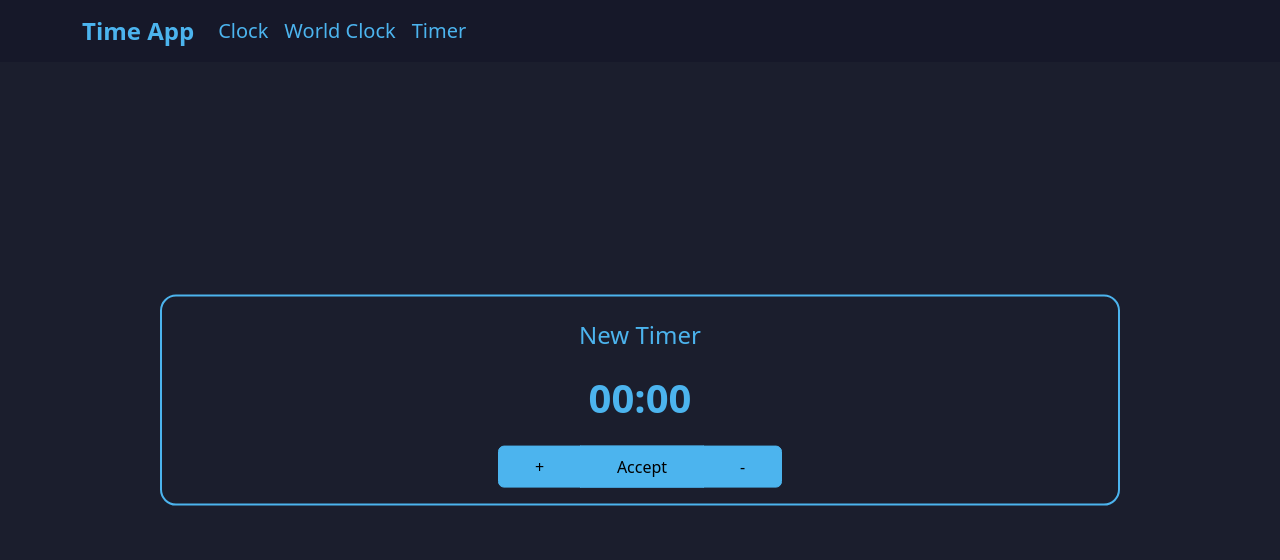
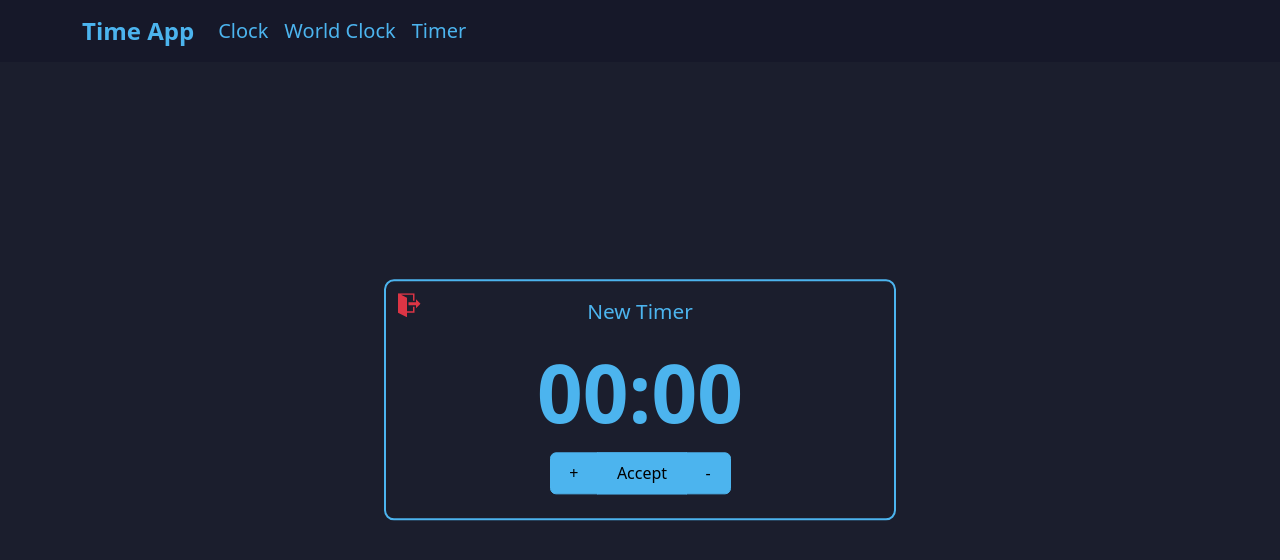
Before and after one commit to LugpDev2022/time-app, a React (Vite) app: page /timer/new in a window 1280 px wide. Shown: the top 560 px of the page. Built offline with nearby package versions, Linux system fonts and the light colour scheme.

Commit message:
Big general styles change

```diff
--- a/package.json
+++ b/package.json
@@ -14,9 +14,11 @@
     "react": "^18.2.0",
     "react-bootstrap": "^2.5.0",
     "react-dom": "^18.2.0",
+    "react-icons": "^4.6.0",
     "react-redux": "^8.0.4",
     "react-router-dom": "^6.4.2",
-    "sass": "^1.55.0"
+    "sass": "^1.55.0",
+    "styled-components": "^5.3.6"
   },
   "devDependencies": {
     "@types/react": "^18.0.22",
--- a/src/components/index.js
+++ b/src/components/index.js
@@ -1 +1,2 @@
 export * from './AppNavbar';
+export * from './styled';
--- /dev/null
+++ b/src/components/styled/BigNumber.jsx
@@ -0,0 +1,7 @@
+import styled from 'styled-components';
+
+export const BigNumber = styled.span`
+  color: #4cb4ee;
+  font-size: 5em;
+  font-weight: bold;
+`;
--- /dev/null
+++ b/src/components/styled/Box.jsx
@@ -0,0 +1,28 @@
+import styled from 'styled-components';
+export const Box = styled.div`
+  border-radius: 10px;
+  border: 2px solid #4cb4ee;
+  left: 50%;
+  min-height: 30vh;
+  padding: 0.5em;
+  position: absolute;
+  top: 50%;
+  transform: translate(-50%, -50%);
+  width: 90%;
+
+  @media (min-width: 400px) {
+    width: 80%;
+  }
+
+  @media (min-width: 600px) {
+    width: 60%;
+  }
+
+  @media (min-width: 800px) {
+    width: 50%;
+  }
+
+  @media (min-width: 1100px) {
+    width: 40%;
+  }
+`;
--- /dev/null
+++ b/src/components/styled/Title.jsx
@@ -0,0 +1,7 @@
+import styled from 'styled-components';
+export const Title = styled.h1`
+  color: #4cb4ee;
+  font-size: 1.3em;
+  margin-top: 0.5em;
+  text-align: center;
+`;
--- /dev/null
+++ b/src/components/styled/index.js
@@ -0,0 +1,3 @@
+export * from './BigNumber';
+export * from './Box';
+export * from './Title';
--- a/src/index.scss
+++ b/src/index.scss
@@ -3,3 +3,7 @@
 body {
   background-color: #1b1e2d !important;
 }
+
+.hover {
+  cursor: pointer;
+}
--- a/src/pages/ClockPage.jsx
+++ b/src/pages/ClockPage.jsx
@@ -1,24 +1,25 @@
 import { Col, Container, Row } from 'react-bootstrap';
+import { Box, BigNumber, Title } from '../components';
 import { useLocalClock } from '../hooks';
 
 export const ClockPage = () => {
   const { hours, minutes } = useLocalClock();
 
   return (
-    <div className='position-absolute top-50 start-50 translate-middle border rounded-4 border-2 border-primary w-75 p-4'>
-      <Container>
+    <Box>
+      <Container className='h-100 d-flex flex-column justify-content-center'>
         <Row>
           <Col>
-            <h1 className='text-primary text-center mb-4'>Local Clock</h1>
+            <Title>Local Clock</Title>
           </Col>
         </Row>
 
         <Row>
           <div className='d-flex align-items-center justify-content-center'>
-            <span className='text-primary h1 fw-bold'>{`${hours}:${minutes}`}</span>
+            <BigNumber>{`${hours}:${minutes}`}</BigNumber>
           </div>
         </Row>
       </Container>
-    </div>
+    </Box>
   );
 };
--- a/src/pages/timer/TimerPage.jsx
+++ b/src/pages/timer/TimerPage.jsx
@@ -1,4 +1,5 @@
 import { useLocation } from 'react-router-dom';
+import { Box } from '../../components';
 import { NewTimerView, NormalView } from './views';
 
 export const TimerPage = () => {
@@ -6,8 +7,6 @@ export const TimerPage = () => {
   console.log(pathname);
 
   return (
-    <div className='position-absolute top-50 start-50 translate-middle w-75 border rounded-4 border-2 border-primary align-items-center px-3 py-0'>
-      {pathname === '/timer/new' ? <NewTimerView /> : <NormalView />}
-    </div>
+    <Box>{pathname === '/timer/new' ? <NewTimerView /> : <NormalView />}</Box>
   );
 };
--- /dev/null
+++ b/src/pages/timer/components/ExitButton.jsx
@@ -0,0 +1,10 @@
+import { ImExit } from 'react-icons/im';
+import { Link } from 'react-router-dom';
+
+export const ExitButton = () => {
+  return (
+    <Link to='/timer'>
+      <ImExit className='text-danger fs-4 position-absolute top-0 left-0 mt-4 ms-1 translate-middle cursor-pointer hover' />
+    </Link>
+  );
+};
--- a/src/pages/timer/views/NewTimerView.jsx
+++ b/src/pages/timer/views/NewTimerView.jsx
@@ -1,18 +1,22 @@
 import { Button, ButtonGroup, Col, Container, Row } from 'react-bootstrap';
+import { BigNumber, Title } from '../../../components';
+import { ExitButton } from '../components/ExitButton';
 
 export const NewTimerView = () => {
   return (
     <Container>
+      <ExitButton />
+
       <Row>
-        <h1 className='text-primary text-center mt-4 h4'>New Timer</h1>
+        <Title>New Timer</Title>
       </Row>
       <Row>
-        <div className=' d-flex align-items-center justify-content-center my-3'>
-          <span className='text-primary h1 fw-bold'>00:00</span>
+        <div className='d-flex align-items-center justify-content-center'>
+          <BigNumber>00:00</BigNumber>
         </div>
       </Row>
       <Row className='justify-content-center'>
-        <Col xs={12} md={5} xl={4}>
+        <Col xs={12} sm={8} md={6} xl={5}>
           <ButtonGroup aria-label='Timer buttons' className='mb-3 w-100'>
             <Button className='p-2'>+</Button>
             <Button className='p-2'>Accept</Button>
--- a/src/pages/timer/views/NormalView.jsx
+++ b/src/pages/timer/views/NormalView.jsx
@@ -1,22 +1,23 @@
 import { Button, Col, Container, Row } from 'react-bootstrap';
 import { Link } from 'react-router-dom';
+import { BigNumber, Title } from '../../../components';
 
 export const NormalView = () => {
   return (
     <Container>
       <Row>
-        <h1 className='text-primary text-center mt-2 h2'>Timer</h1>
+        <Title>Timer</Title>
       </Row>
       <Row>
-        <div className=' d-flex align-items-center justify-content-center my-4'>
-          <span className='text-primary h1 fw-bold'>00:00</span>
+        <div className='d-flex align-items-center justify-content-center'>
+          <BigNumber>00:00</BigNumber>
         </div>
       </Row>
       <Row className='justify-content-center align-items-center'>
-        <Col xs={12} sm={4} md={3}>
+        <Col xs={6} sm={4} md={3}>
           <Button className='w-100 py-2 mb-4'>Play</Button>
         </Col>
-        <Col xs={12} sm={4} md={3}>
+        <Col xs={6} sm={4} md={3}>
           <Link to='/timer/new' className='w-100 py-2 mb-4 btn btn-primary'>
             New
           </Link>
```
Also changed, not shown: 1 other file (tests, documents, lock files or other folders).
